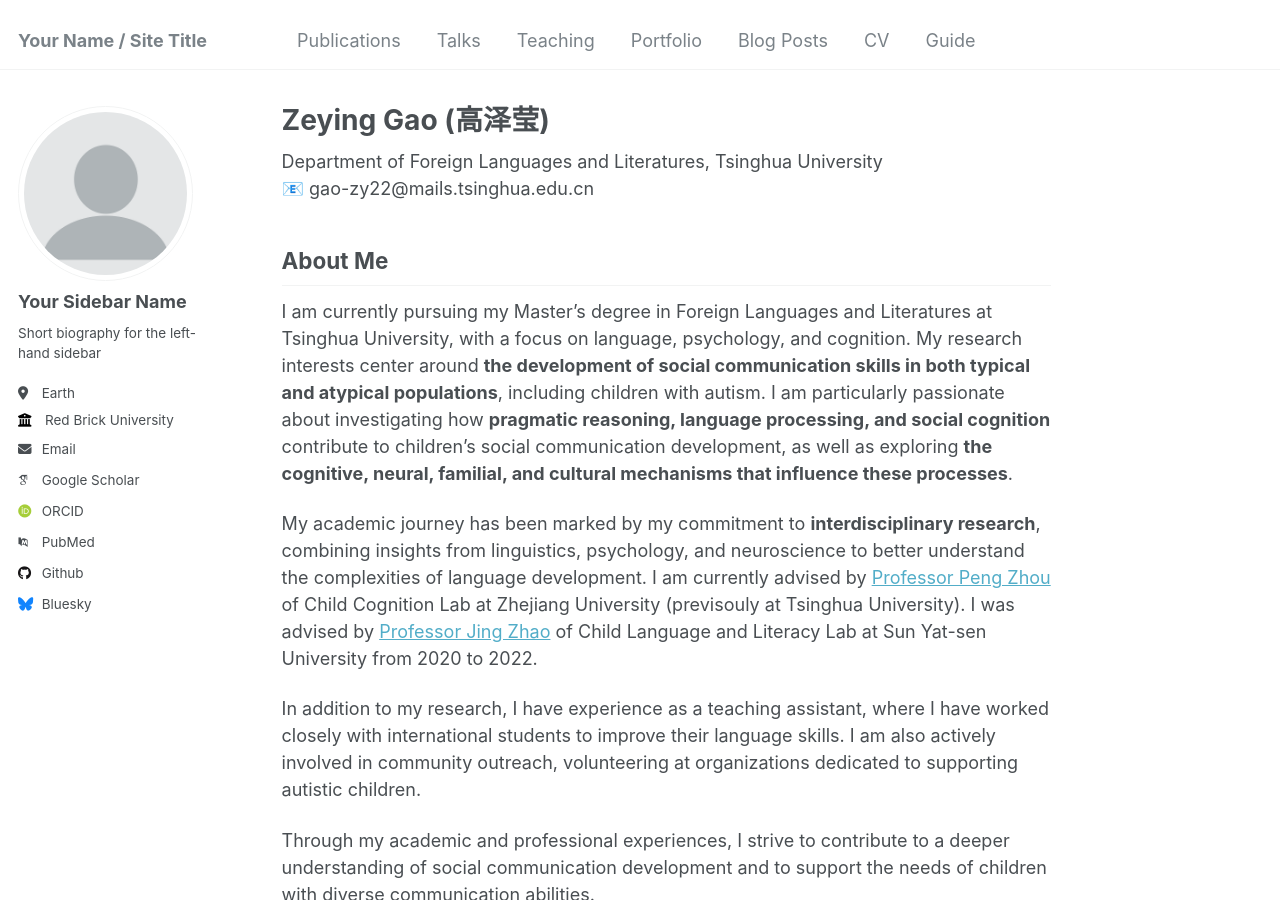
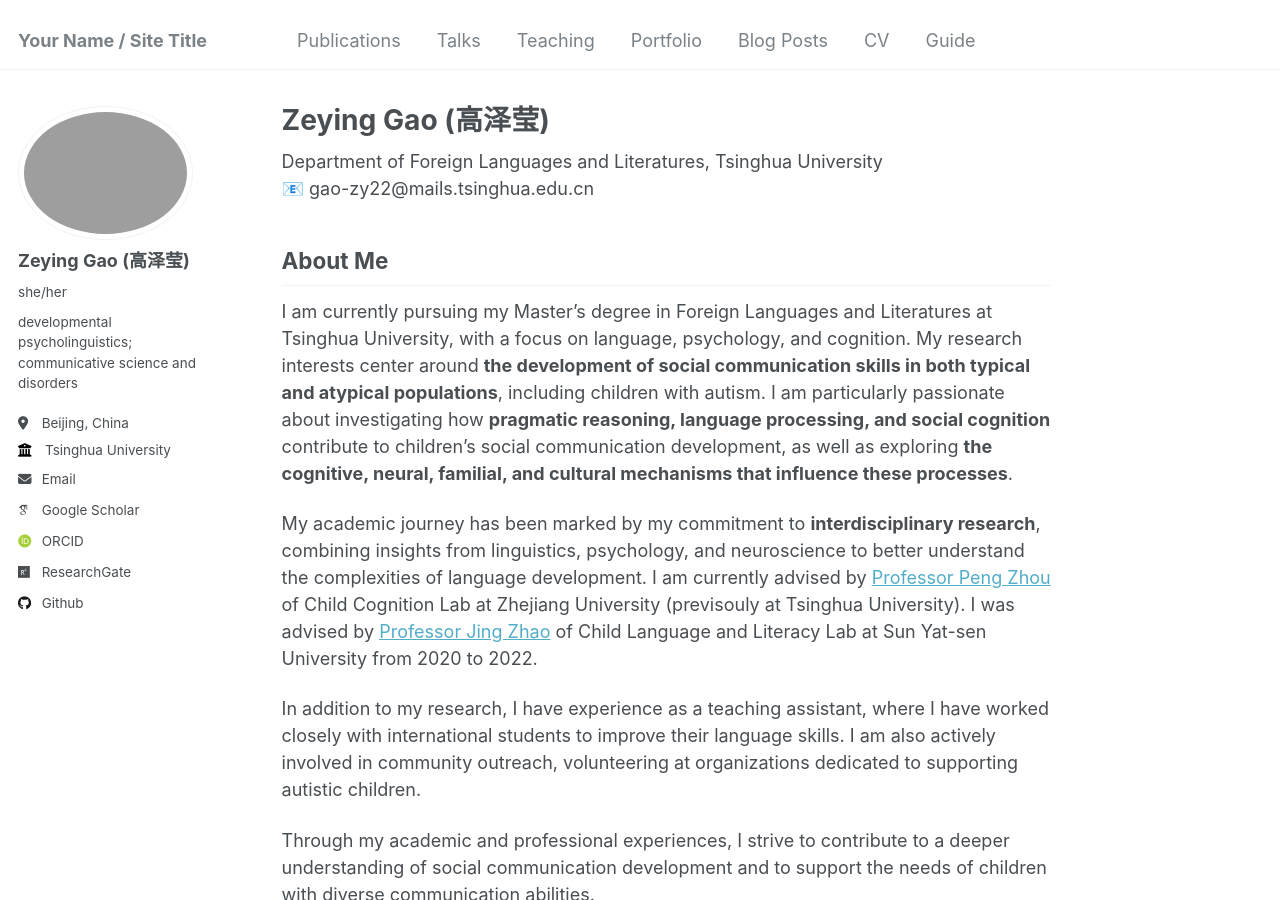
Before and after one commit to ZeyingGAO/zeyinggao.github.io, a Jekyll site: the page built from _pages/about.md, in a window 1280 px wide and 900 px high. Built offline with Jekyll 4.4.1, drawn with Linux system fonts in a browser that asks for light colours; some web fonts are replaced.

Commit message:
Update _config.yml

```diff
--- a/_config.yml
+++ b/_config.yml
@@ -21,41 +21,36 @@ repository               : "academicpages/academicpages.github.io"
 #               Additional customization can be done by editing /_includes/author-profile.html
 author:
   # Biographic information
-  avatar           : "profile.png"
-  name             : "Your Sidebar Name"
-  pronouns         : # example: "she/her"
-  bio              : "Short biography for the left-hand sidebar"
-  location         : "Earth"
-  employer         : "Red Brick University"
+  avatar           : "profileGAO.png"
+  name             : "Zeying Gao (高泽莹)"
+  pronouns         : "she/her"
+  bio              : "developmental psycholinguistics; communicative science and disorders"
+  location         : "Beijing, China"
+  employer         : "Tsinghua University"
   uri              : # URL
-  email            : "none@example.org"
+  email            : "gao-zy22@mails.tsinghua.edu.cn"
 
   # Academic websites
-  arxiv            : # URL - Update with the correct link to your profile
-  googlescholar    : "https://scholar.google.com/citations?user=PS_CX0AAAAAJ"
-  impactstory      : # URL
-  orcid            : "http://orcid.org/yourorcidurl"
-  semantic         : # URL
-  pubmed           : "https://www.ncbi.nlm.nih.gov/pubmed/?term=john+snow"
-  researchgate     : # URL
+  googlescholar    : "https://scholar.google.com.hk/citations?user=Eyi9zdcAAAAJ&hl=zh-CN"
+  orcid            : "https://orcid.org/0009-0007-7152-3318"
+  researchgate     : "https://www.researchgate.net/profile/Zeying-Gao?ev=hdr_xprf&_tp=eyJjb250ZXh0Ijp7ImZpcnN0UGFnZSI6ImhvbWUiLCJwYWdlIjoiaG9tZSIsInBvc2l0aW9uIjoiZ2xvYmFsSGVhZGVyIn19"
 
   # Repositories and software development
   bitbucket        : # Username - Update with your username on the site
   codepen          : # Username
   dribbble         : # Username
-  github           : "academicpages"
+  github           : "https://zeyinggao.github.io/"
   kaggle           : # Username
   stackoverflow    : # User number or user number and name (i.e., use "1" or "1/jeff-atwood")
 
   # Social media
-  bluesky          : "bsky.app" # Replace this with you Bluesky username
   facebook         : # Username
   flickr           : # Username
   foursquare       : # Username
   goodreads        : # Username
   google_plus      : # Username
   keybase          : # Username
-  instagram        : # Username
+  instagram        : # chr1st1neko
   lastfm           : # Username
   linkedin         : # Username
   mastodon         : # URL
@@ -65,7 +60,7 @@ author:
   steam            : # Username
   telegram         : # URL
   tumblr           : # Username
-  twitter          : # Username for X / Twitter
+  twitter          : # gao_zeying
   vine             : # Username
   weibo            : # Username
   wikipedia        : # Username
```
